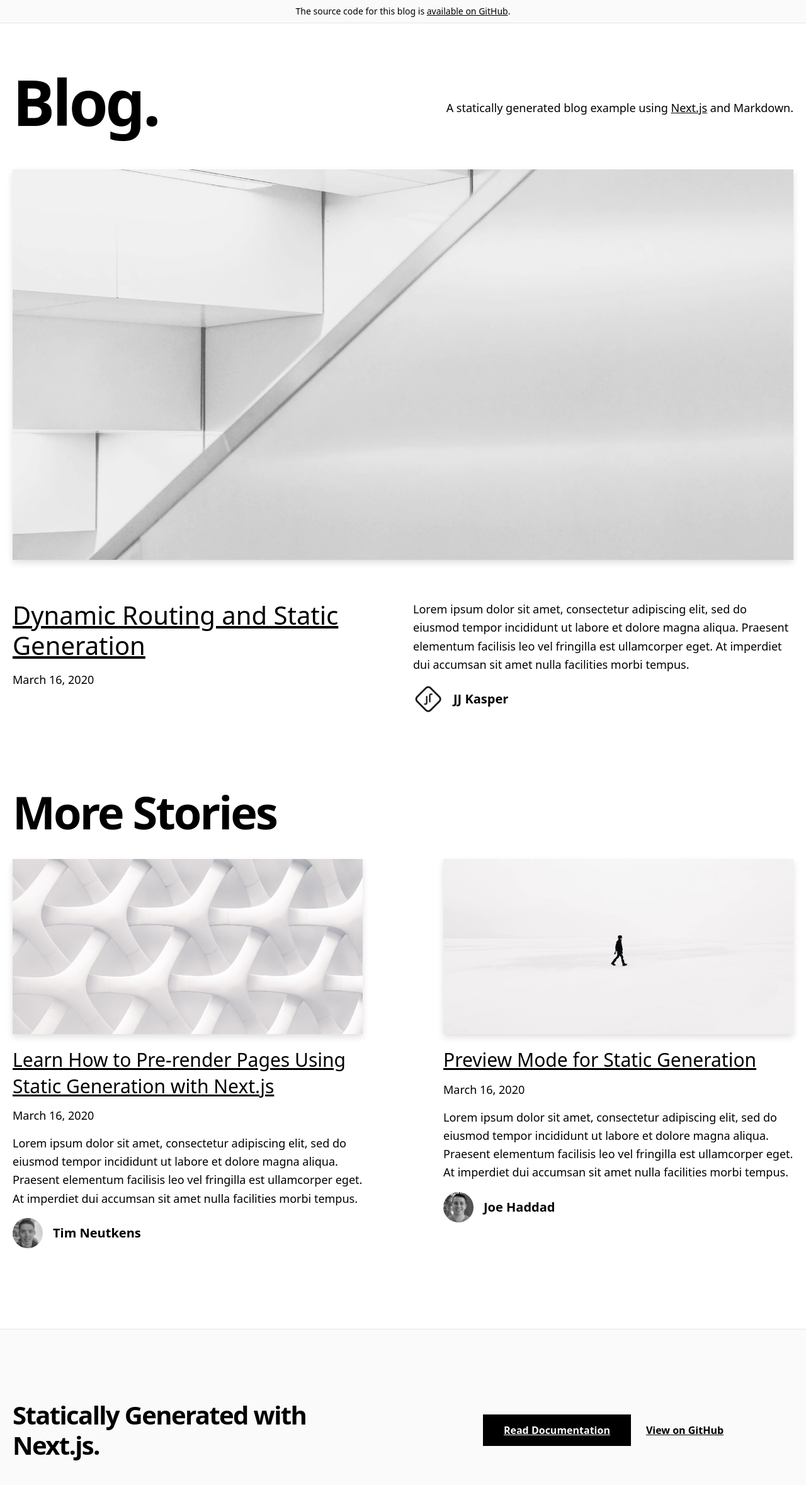
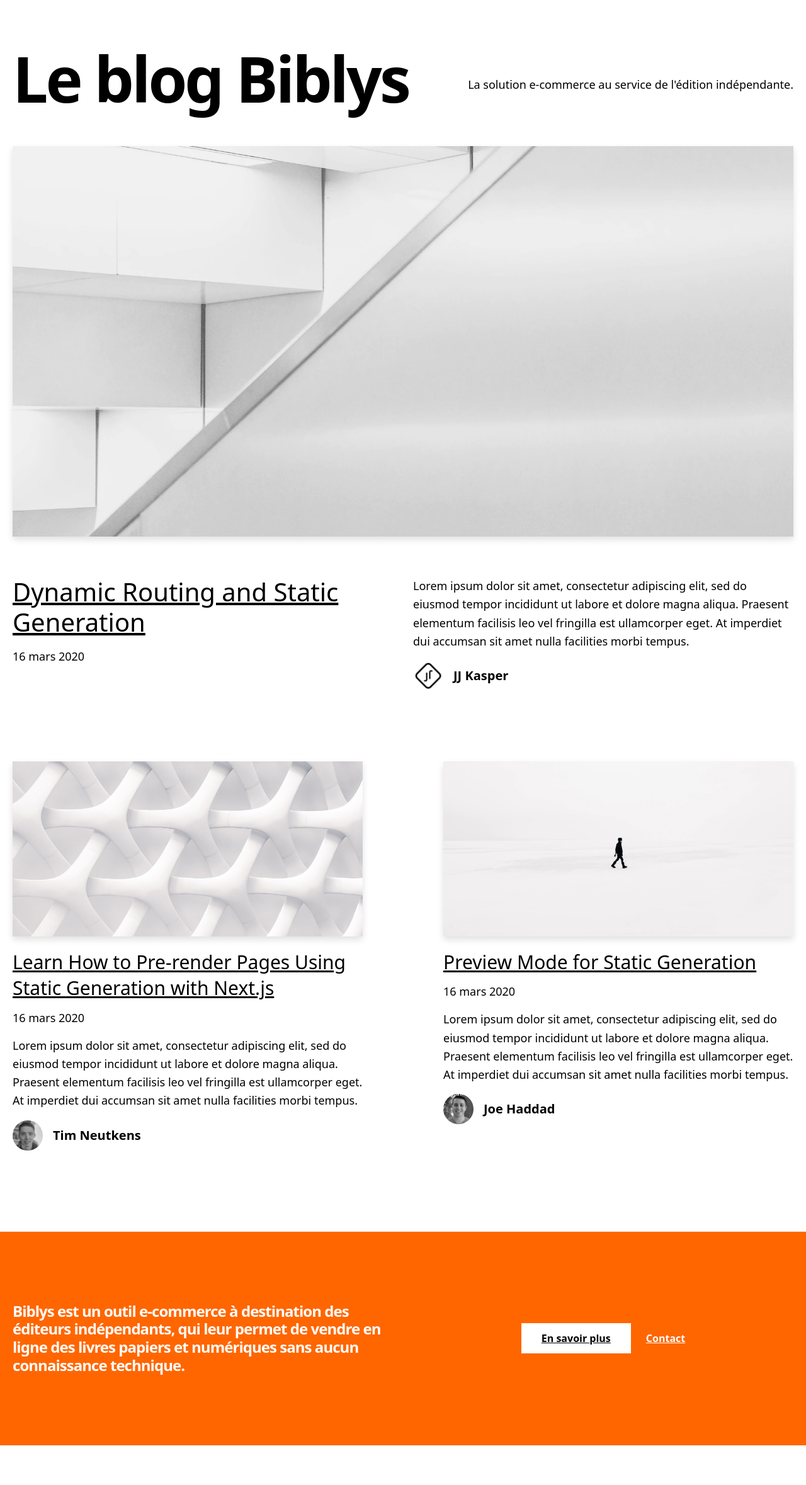
Before and after one commit to biblys/blog, a Next.js app: page / in a window 1280 px wide. Shown: the top 2358 px of the page at 63% size. After the commit the page ends 2295 px from the top, so only its background shows below. Built offline with nearby package versions, Linux system fonts and the light colour scheme.

Commit message:
feat: customize layout

```diff
--- a/components/date-formatter.tsx
+++ b/components/date-formatter.tsx
@@ -1,4 +1,5 @@
 import { parseISO, format } from 'date-fns'
+import { fr } from 'date-fns/locale'
 
 type Props = {
   dateString: string
@@ -6,7 +7,7 @@ type Props = {
 
 const DateFormatter = ({ dateString }: Props) => {
   const date = parseISO(dateString)
-  return <time dateTime={dateString}>{format(date, 'LLLL	d, yyyy')}</time>
+  return <time dateTime={dateString}>{format(date, 'd LLLL yyyy', { locale: fr })}</time>
 }
 
 export default DateFormatter
--- a/components/footer.tsx
+++ b/components/footer.tsx
@@ -3,24 +3,26 @@ import { EXAMPLE_PATH } from '../lib/constants'
 
 const Footer = () => {
   return (
-    <footer className="bg-neutral-50 border-t border-neutral-200">
+    <footer className="bg-primary text-white border-t border-neutral-200">
       <Container>
         <div className="py-28 flex flex-col lg:flex-row items-center">
-          <h3 className="text-4xl lg:text-[2.5rem] font-bold tracking-tighter leading-tight text-center lg:text-left mb-10 lg:mb-0 lg:pr-4 lg:w-1/2">
-            Statically Generated with Next.js.
+          <h3 className="text-2xl lg:text-[1.5rem] font-bold tracking-tighter leading-tight text-center lg:text-left mb-10 lg:mb-0 lg:pr-4 lg:w-1/2">
+            Biblys est un outil e-commerce à destination des éditeurs indépendants,
+            qui leur permet de vendre en ligne des livres papiers et
+            numériques sans aucun connaissance technique.
           </h3>
           <div className="flex flex-col lg:flex-row justify-center items-center lg:pl-4 lg:w-1/2">
             <a
-              href="https://nextjs.org/docs/basic-features/pages"
-              className="mx-3 bg-black hover:bg-white hover:text-black border border-black text-white font-bold py-3 px-12 lg:px-8 duration-200 transition-colors mb-6 lg:mb-0"
+              href="https://www.biblys.fr"
+              className="mx-3 bg-white hover:bg-black hover:text-white text-black font-bold py-3 px-12 lg:px-8 duration-200 transition-colors mb-6 lg:mb-0"
             >
-              Read Documentation
+              En savoir plus
             </a>
             <a
-              href={`https://github.com/vercel/next.js/tree/canary/examples/${EXAMPLE_PATH}`}
+              href="https://www.biblys.fr/contact/"
               className="mx-3 font-bold hover:underline"
             >
-              View on GitHub
+              Contact
             </a>
           </div>
         </div>
--- a/components/header.tsx
+++ b/components/header.tsx
@@ -4,9 +4,8 @@ const Header = () => {
   return (
     <h2 className="text-2xl md:text-4xl font-bold tracking-tight md:tracking-tighter leading-tight mb-20 mt-8">
       <Link href="/" className="hover:underline">
-        Blog
+        Le blog Biblys
       </Link>
-      .
     </h2>
   )
 }
--- a/components/hero-post.tsx
+++ b/components/hero-post.tsx
@@ -23,9 +23,11 @@ const HeroPost = ({
 }: Props) => {
   return (
     <section>
-      <div className="mb-8 md:mb-16">
-        <CoverImage title={title} src={coverImage} slug={slug} />
-      </div>
+      {coverImage ?
+        <div className="mb-8 md:mb-16">
+          <CoverImage title={title} src={coverImage} slug={slug} />
+        </div> : null
+      }
       <div className="md:grid md:grid-cols-2 md:gap-x-16 lg:gap-x-8 mb-20 md:mb-28">
         <div>
           <h3 className="mb-4 text-4xl lg:text-5xl leading-tight">
--- a/components/intro.tsx
+++ b/components/intro.tsx
@@ -4,17 +4,10 @@ const Intro = () => {
   return (
     <section className="flex-col md:flex-row flex items-center md:justify-between mt-16 mb-16 md:mb-12">
       <h1 className="text-5xl md:text-8xl font-bold tracking-tighter leading-tight md:pr-8">
-        Blog.
+        Le blog Biblys
       </h1>
       <h4 className="text-center md:text-left text-lg mt-5 md:pl-8">
-        A statically generated blog example using{' '}
-        <a
-          href="https://nextjs.org/"
-          className="underline hover:text-blue-600 duration-200 transition-colors"
-        >
-          Next.js
-        </a>{' '}
-        and {CMS_NAME}.
+        La solution e-commerce au service de l'édition indépendante.
       </h4>
     </section>
   )
--- a/components/layout.tsx
+++ b/components/layout.tsx
@@ -1,4 +1,3 @@
-import Alert from './alert'
 import Footer from './footer'
 import Meta from './meta'
 
@@ -12,7 +11,6 @@ const Layout = ({ preview, children }: Props) => {
     <>
       <Meta />
       <div className="min-h-screen">
-        <Alert preview={preview} />
         <main>{children}</main>
       </div>
       <Footer />
--- a/components/more-stories.tsx
+++ b/components/more-stories.tsx
@@ -8,9 +8,6 @@ type Props = {
 const MoreStories = ({ posts }: Props) => {
   return (
     <section>
-      <h2 className="mb-8 text-5xl md:text-7xl font-bold tracking-tighter leading-tight">
-        More Stories
-      </h2>
       <div className="grid grid-cols-1 md:grid-cols-2 md:gap-x-16 lg:gap-x-32 gap-y-20 md:gap-y-32 mb-32">
         {posts.map((post) => (
           <PostPreview
--- a/components/post-header.tsx
+++ b/components/post-header.tsx
@@ -18,9 +18,11 @@ const PostHeader = ({ title, coverImage, date, author }: Props) => {
       <div className="hidden md:block md:mb-12">
         <Avatar name={author.name} picture={author.picture} />
       </div>
-      <div className="mb-8 md:mb-16 sm:mx-0">
-        <CoverImage title={title} src={coverImage} />
-      </div>
+        {coverImage ?
+          <div className="mb-8 md:mb-16 sm:mx-0">
+            <CoverImage title={title} src={coverImage} />
+          </div> : null
+        }
       <div className="max-w-2xl mx-auto">
         <div className="block md:hidden mb-6">
           <Avatar name={author.name} picture={author.picture} />
--- a/pages/index.tsx
+++ b/pages/index.tsx
@@ -19,7 +19,7 @@ export default function Index({ allPosts }: Props) {
     <>
       <Layout>
         <Head>
-          <title>{`Next.js Blog Example with ${CMS_NAME}`}</title>
+          <title>Le blog Biblys</title>
         </Head>
         <Container>
           <Intro />
--- a/pages/posts/[slug].tsx
+++ b/pages/posts/[slug].tsx
@@ -35,7 +35,7 @@ export default function Post({ post, morePosts, preview }: Props) {
             <article className="mb-32">
               <Head>
                 <title>{title}</title>
-                <meta property="og:image" content={post.ogImage.url} />
+                {post.ogImage?.url ? <meta property="og:image" content={post.ogImage.url} /> : null}
               </Head>
               <PostHeader
                 title={post.title}
--- a/tailwind.config.js
+++ b/tailwind.config.js
@@ -4,6 +4,7 @@ module.exports = {
   theme: {
     extend: {
       colors: {
+        primary: '#FF6600',
         'accent-1': '#FAFAFA',
         'accent-2': '#EAEAEA',
         'accent-7': '#333',
```
Also changed, not shown: public/assets/blog/authors/clement-latzarus.jpeg (added).
